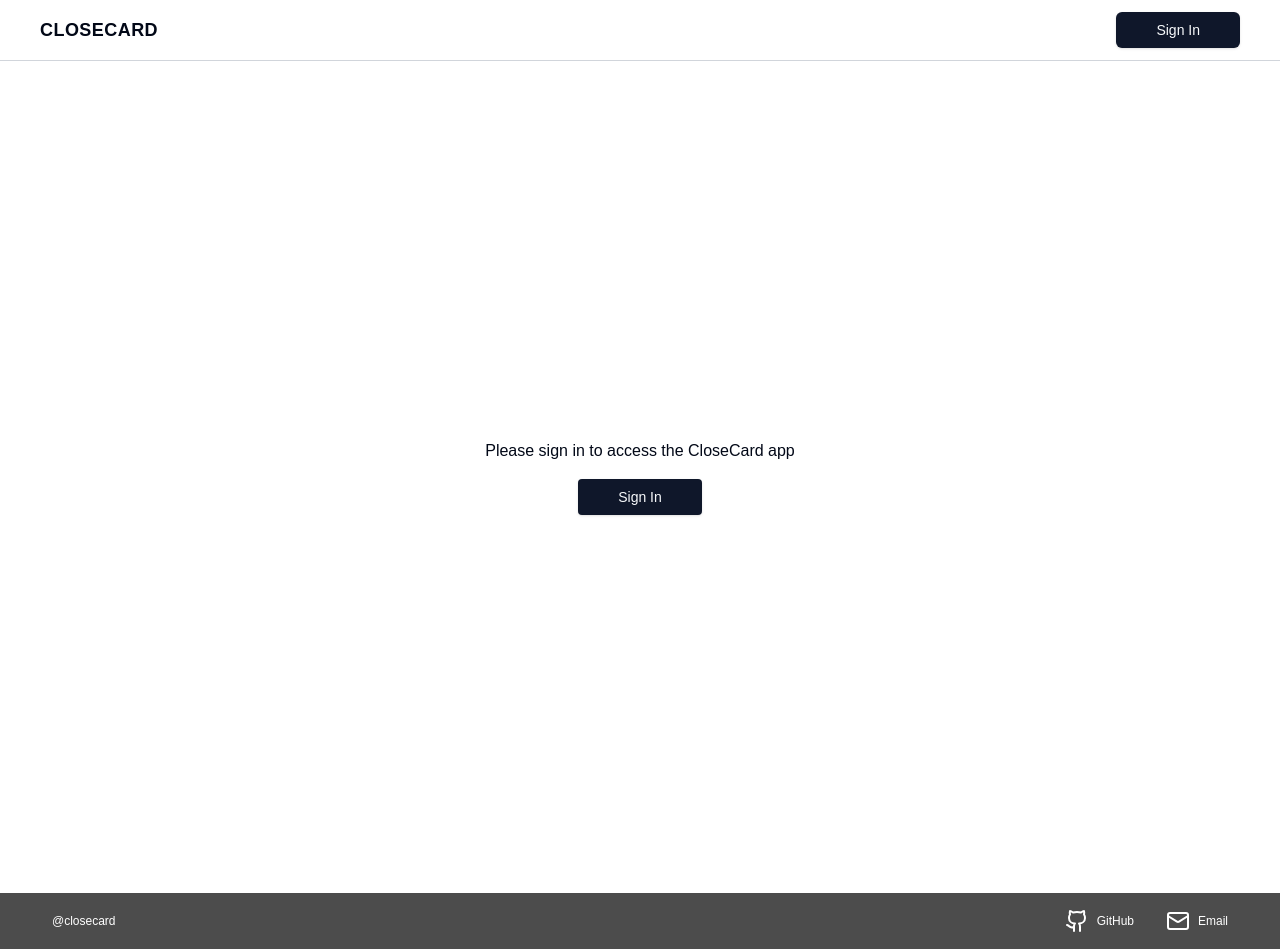
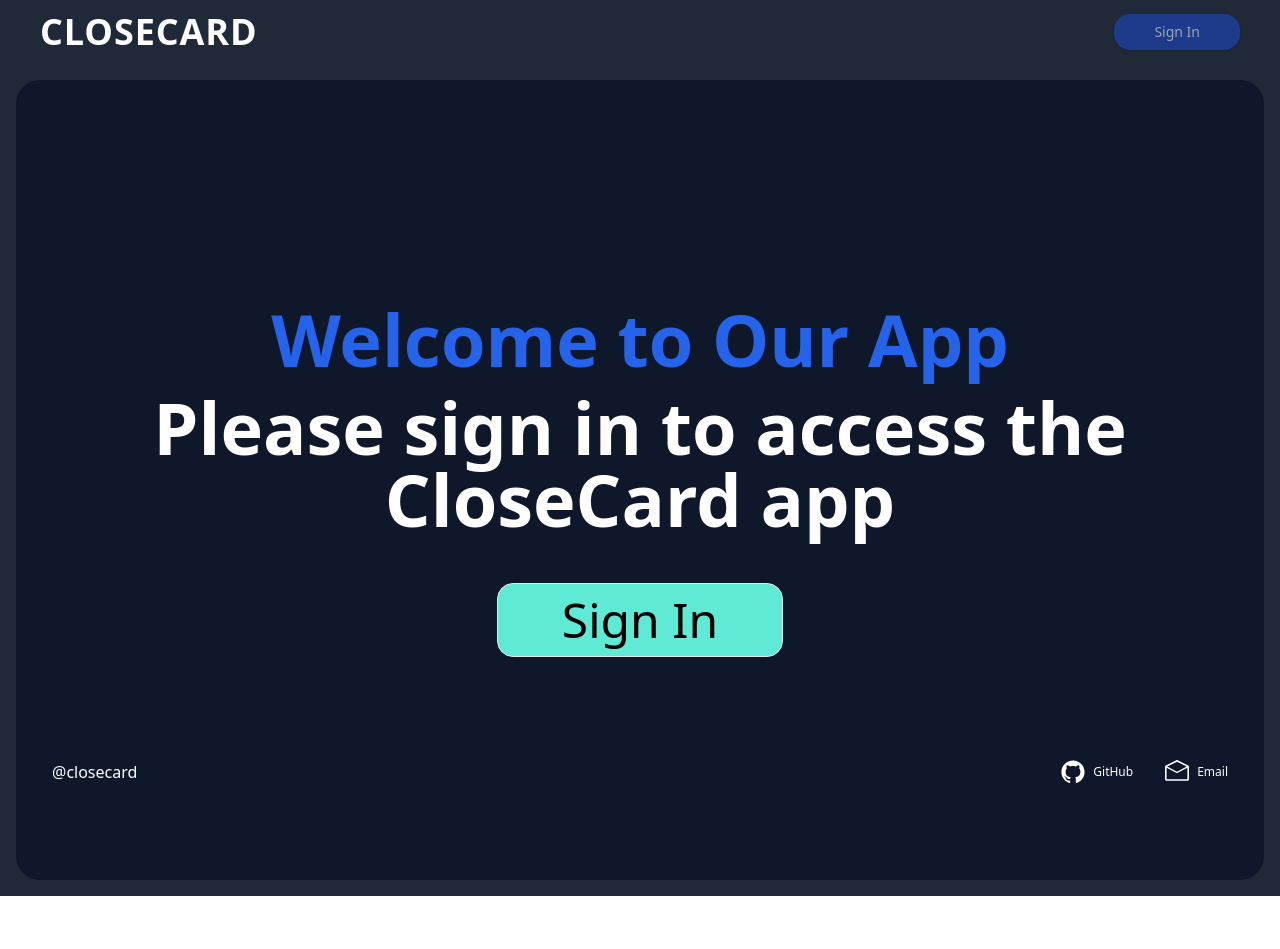
Before and after one commit to hvpham-yorku/CloseCard, a Next.js app in the folder closecard-app/: page / in a window 1280 px wide. After the commit the page ends 896 px from the top, so only its background shows below. Built offline with nearby package versions, Linux system fonts and the light colour scheme; no server answers.

Commit message:
Update frontend files

```diff
--- a/closecard-app/app/globals.css
+++ b/closecard-app/app/globals.css
@@ -1,7 +1,7 @@
 @tailwind base;
 @tailwind components;
 @tailwind utilities;
-
+/*
 body {
   font-family: Arial, Helvetica, sans-serif;
 }
@@ -69,4 +69,4 @@
   body {
     @apply bg-background text-foreground;
   }
-}
+} */
--- a/closecard-app/app/page.tsx
+++ b/closecard-app/app/page.tsx
@@ -8,7 +8,7 @@
   const user = await currentUser ();
 
   return (
-    <div className="flex flex-col min-h-screen">
+    <div className="flex flex-col min-h-screen bg-gray-800">
       <Header />
       <main className="flex justify-center px-4 p-4">
         {user ? (
--- a/closecard-app/components/Global/Footer.tsx
+++ b/closecard-app/components/Global/Footer.tsx
@@ -2,13 +2,14 @@
 "use client";
 
 import React from "react";
-import { Github, Mail } from "lucide-react"; // Import GitHub and Mail icons
+import { EnvelopeOpenIcon, GitHubLogoIcon } from "@radix-ui/react-icons"
+
 
 export default function Footer() {
   return (
-    <footer className="bg-black bg-opacity-70 text-white p-4 w-full">
+    <footer className="bg-transparent text-white p-4 w-full fixed bottom-0">
       <div className="container px-9 mx-auto flex justify-between items-center">
-        <div className="text-xs">
+        <div className="text-md">
           <span>@closecard</span>
         </div>
         <div className="flex space-x-8 text-xs">
@@ -17,14 +18,14 @@
             target="_blank" rel="noopener noreferrer"
             className="flex items-center space-x-2 hover:underline"
           >
-            <Github className="h-6 w-6" />
+            <GitHubLogoIcon className="h-6 w-6" />
             <span>GitHub</span>
           </a>
           <a
             href="mailto:ray116@my.yorku.ca"
             className="flex items-center space-x-2 hover:underline"
           >
-            <Mail className="h-6 w-6" />
+            <EnvelopeOpenIcon className="h-6 w-6" />
             <span>Email</span>
           </a>
         </div>
--- a/closecard-app/components/Global/Header.tsx
+++ b/closecard-app/components/Global/Header.tsx
@@ -8,8 +8,8 @@
     const user =  await currentUser();
     //console.log(user);
     return (
-    <div className='px-10 py-3 flex items-center justify-between border-b border-b-gray-300'>
-        <h2 className='uppercase font-semibold text-lg tracking-wide'>
+    <div className='px-10 py-3 flex items-center justify-between bg-gray-800 border-white'>
+        <h2 className='uppercase font-semibold text-4xl tracking-wide text-white'>
             CloseCard
         </h2>
         <ClerkLoaded>
@@ -20,7 +20,7 @@
             ) : (
 
                 <SignInButton mode='modal'>
-                    <Button className='px-10'>Sign In</Button>
+                    <Button className='px-10 bg-blue-900 rounded-2xl text-gray-400'>Sign In</Button>
                 </SignInButton>
             )}
         </ClerkLoaded>
--- a/closecard-app/components/LandingPage/SignIn.tsx
+++ b/closecard-app/components/LandingPage/SignIn.tsx
@@ -5,14 +5,25 @@
 
 export const SignIn = () => {
   return (
-    <div className='flex flex-col items-center justify-center h-screen'>
-			<h1 className='mb-4'>
+    <div className=" bg-slate-900 bg-blend-color rounded-3xl justify-center h-4/5">
+      <div className='flex flex-col items-center text-center justify-center h-screen p-4'>
+        <div>
+          <h1 className="text-7xl font-bold mb-4 justify-center text-blue-600">
+            Welcome to Our App
+          </h1>
+        </div>
+        <h1 className="text-7xl font-bold mb-4 justify-center text-slate-600 text-white">
         Please sign in to access the CloseCard app
-      </h1>
+        </h1>
         <SignInButton mode='modal'>
-					{/* {increase button size} */}
-            <Button className='px-10 rounded-sm'>Sign In</Button>
+            <Button
+              variant="ghost"
+              className='px-16 py-9 mt-8 text-5xl text-center rounded-2xl border bg-teal-300'
+            >
+              Sign In
+            </Button>
         </SignInButton>
+      </div>
     </div>
   )
 }
--- a/closecard-app/components/LandingPage/SignedIn.tsx
+++ b/closecard-app/components/LandingPage/SignedIn.tsx
@@ -7,14 +7,17 @@
   const user = await currentUser();
 
   return (
-    <div className="flex flex-col items-center justify-center min-h-screen p-4">
-      <h1 className="text-2xl font-bold mb-4">Welcome, {user?.firstName} {user?.lastName}</h1>
-      <div className="mb-4">
-        <p className="text-xl">To begin playing, choose one of the options below</p>
-      </div>
-      <div className="flex space-x-4 mb-4 h-1/4">
-        <Button variant="default" size="lg">Create a Game</Button>
-        <Button variant="default" size="lg">Join a Game</Button>
+    <div className=" bg-gray-400 bg-blend-color rounded-3xl justify-center h-4/5">
+      <div className='flex flex-col items-center justify-center h-screen p-4'>
+        <h1 className="text-7xl font-bold mb-4 justify-center"> Welcome </h1>
+        <h1 className="text-4xl font-sans mb-4 text-white">{user?.firstName} {user?.lastName}</h1>
+        <div className="mb-4">
+          <p className="text-xl text-black">To begin playing, choose one of the options below</p>
+        </div>
+        <div className="flex space-x-4 mb-4 h-1/4">
+          <Button className='rounded-full bg-green-800 px-10 py-7 text-lg text-white'>Create a Game</Button>
+          <Button className='rounded-full bg-teal-700 px-10 py-7 text-lg text-white'>Join a Game</Button>
+        </div>
       </div>
     </div>
   );
--- a/closecard-app/package.json
+++ b/closecard-app/package.json
@@ -10,6 +10,7 @@
   },
   "dependencies": {
     "@clerk/nextjs": "^6.3.4",
+    "@radix-ui/react-icons": "^1.3.2",
     "@radix-ui/react-slot": "^1.1.0",
     "class-variance-authority": "^0.7.0",
     "clsx": "^2.1.1",
@@ -18,7 +19,8 @@
     "next": "15.0.3",
     "react": "19.0.0-rc-66855b96-20241106",
     "react-dom": "19.0.0-rc-66855b96-20241106",
-    "shadcn": "^2.1.6",
+    "react-icons": "^5.3.0",
+    "shadcn": "^1.0.0",
     "tailwind-merge": "^2.5.4",
     "tailwindcss-animate": "^1.0.7"
   },
```
Also changed, not shown: closecard-app/components.json, 1 other file (tests, documents, lock files or other folders).
